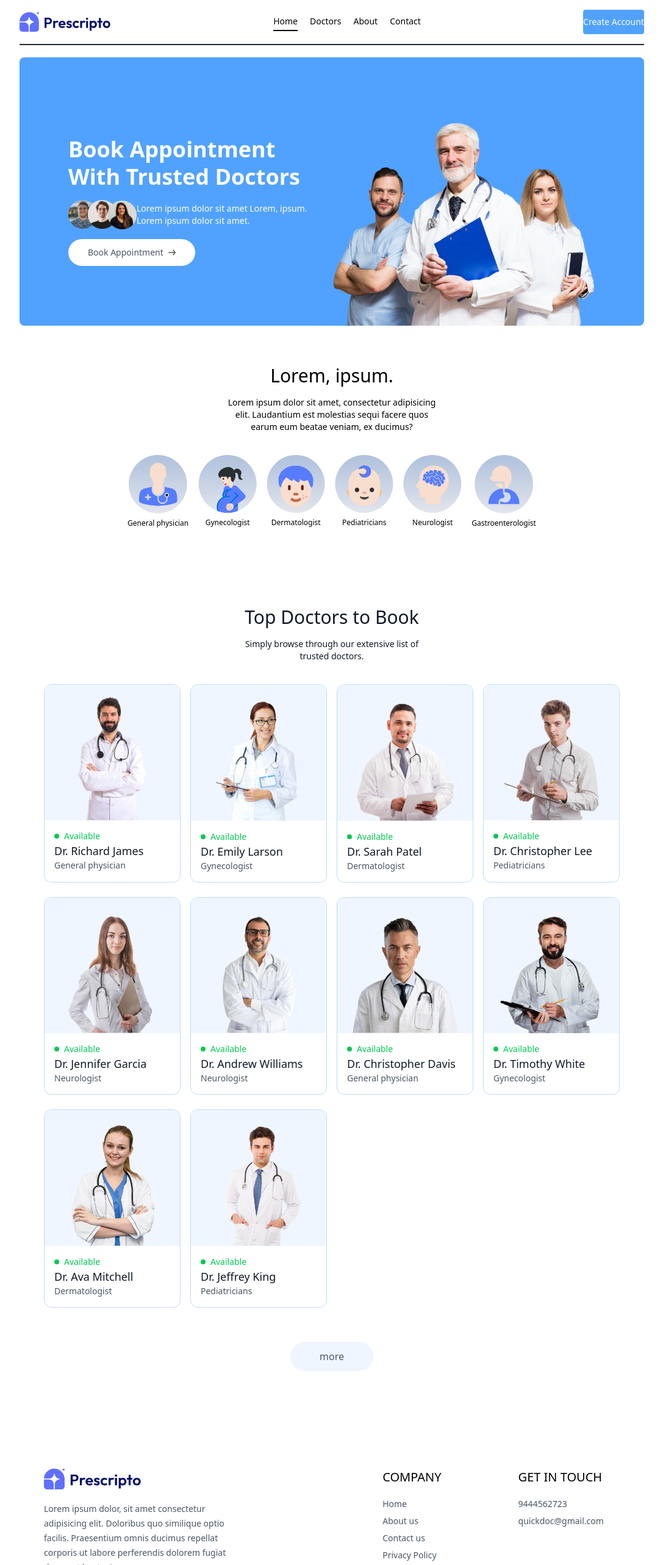
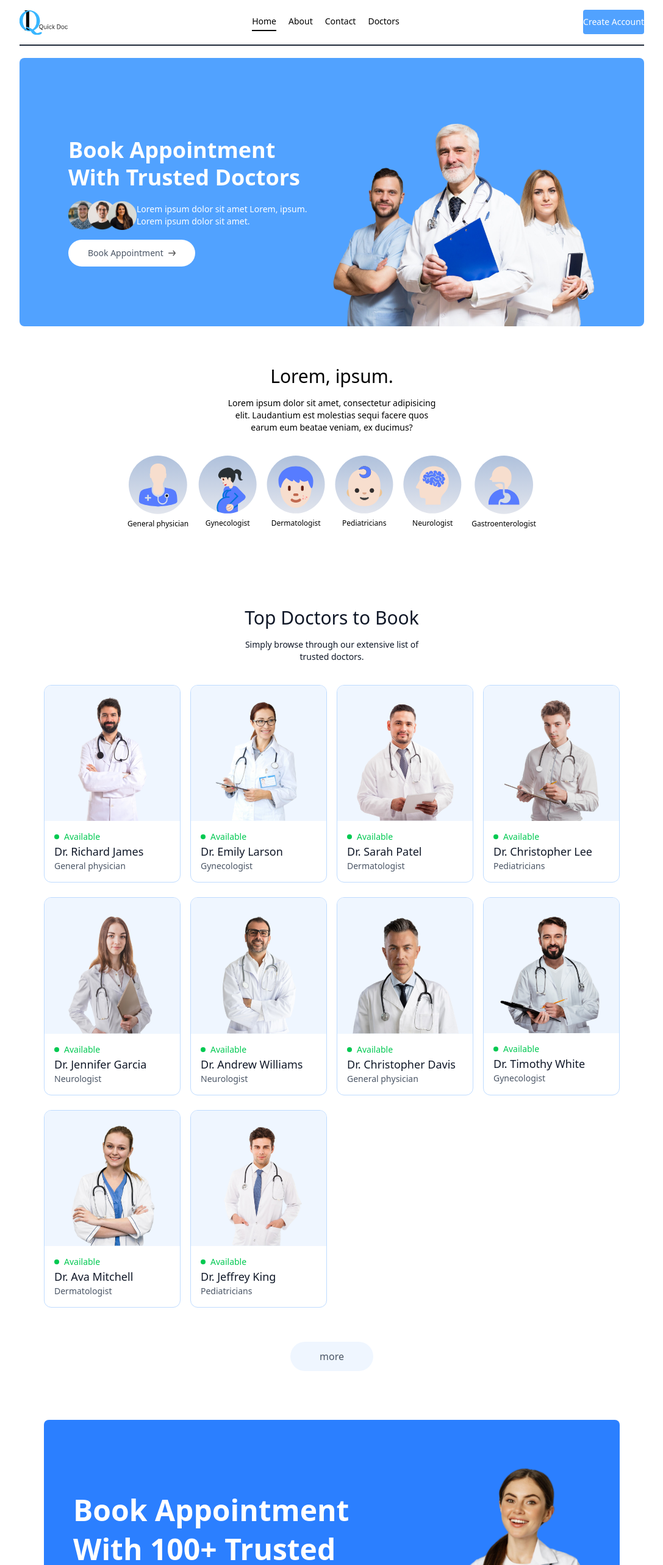
Before and after one commit to Curious-4/QuickDoc, a React (Vite) app in the folder frontend/: page / in a window 1280 px wide. Shown: the top 2566 px of the page at 61% size, without its empty margins (96-1183 px from the left). Built offline with nearby package versions, Linux system fonts and the light colour scheme.

Commit message:
add banner and new logo

```diff
--- a/frontend/src/assets_frontend/assets.js
+++ b/frontend/src/assets_frontend/assets.js
@@ -4,7 +4,7 @@ import group_profiles from './group_profiles.png'
 import profile_pic from './profile_pic.png'
 import contact_image from './contact_image.png'
 import about_image from './about_image.png'
-import logo from './logo.svg'
+import logo from './logo.png'
 import dropdown_icon from './dropdown_icon.svg'
 import menu_icon from './menu_icon.svg'
 import cross_icon from './cross_icon.png'
--- a/frontend/src/components/NavBar.jsx
+++ b/frontend/src/components/NavBar.jsx
@@ -8,14 +8,11 @@ const NavBar = () => {
     const [state,Setstate]=useState(false);
   return (
     <div className='flex items-center justify-between text-sm py-4 mb-5 border-b-2 border-b-gray-800'>
-        <img src={assets.logo} alt="" className='md:w-[150px] cursor-pointer' />
+        <img src={assets.logo} alt="" className='m-0 p-0 w-[50px] lg:w-[80px] cursor-pointer' />
         <ul className='hidden md:flex  items-start gap-5 font-medium'>
             <NavLink to="/">
                 <li className={`py-1  ${location==='/'&& "border-b-2 border-b-primary"}`}>Home</li>
 
-            </NavLink>
-            <NavLink to='/doctors'>
-                <li className={`py-1  ${location==='/doctors'&& "border-b-2 border-b-primary"}`}>Doctors</li>
             </NavLink>
             <NavLink to='/about'>
                 <li className={`py-1  ${location==='/about'&& "border-b-2 border-b-primary"}`}>About</li>
@@ -24,6 +21,9 @@ const NavBar = () => {
             <NavLink to='/contact'>
                 <li className={`py-1  ${location==='/contact'&& "border-b-2 border-b-primary"}`}>Contact</li>
 
+            </NavLink>
+            <NavLink to='/doctors'>
+                <li className={`py-1  ${location==='/doctors'&& "border-b-2 border-b-primary"}`}>Doctors</li>
             </NavLink>
 
         </ul>
--- a/frontend/src/pages/Home.jsx
+++ b/frontend/src/pages/Home.jsx
@@ -3,14 +3,15 @@ import Header from '../components/Header'
 import SpecialityMenu from '../components/SpecialityMenu'
 import Doctors from './Doctors'
 import TopDoctors from '../components/TopDoctors'
+import Banner from '../components/banner'
 
 const Home = () => {
   return (
     <div>
       <Header/>
       <SpecialityMenu/>
-
       <TopDoctors/>
+      <Banner/>
       </div>
   )
 }
```
Also changed, not shown: frontend/src/assets_frontend/logo.png (added), frontend/src/assets_frontend/logo.svg (deleted).
